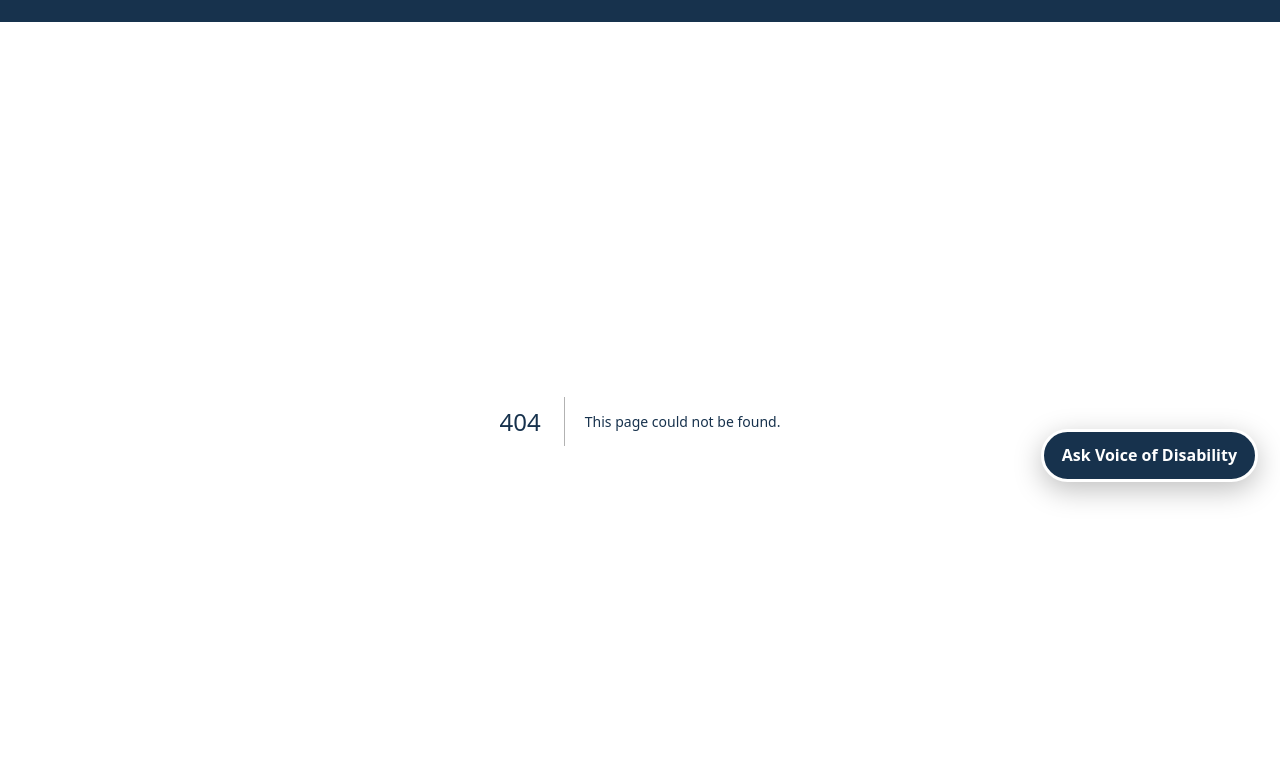
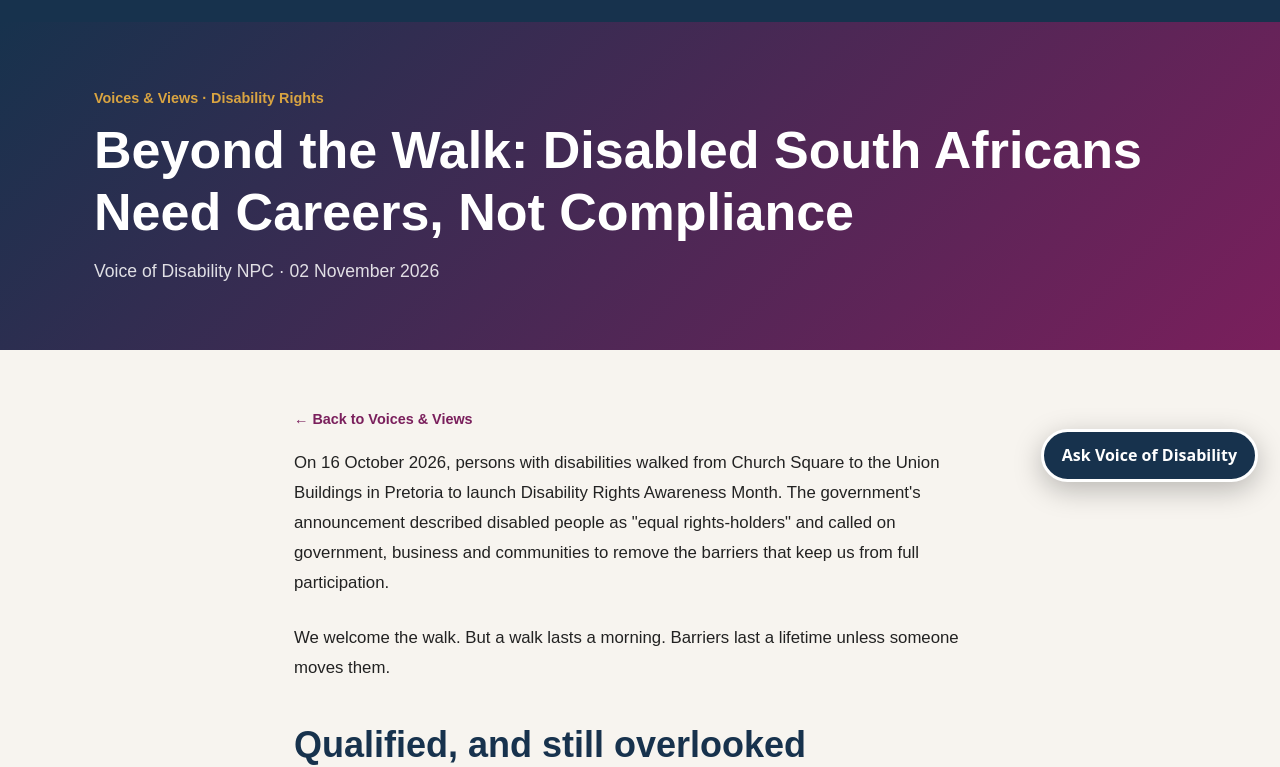
Before and after one commit to laggiesfl/voice-of-disability, a Next.js app: page /blog/beyond-the-walk-careers-not-compliance in a window 1280 px wide. Before the commit this address had no page. Shown: the part 296-1063 px from the top of the page. Built offline with nearby package versions, Linux system fonts and the light colour scheme.

Commit message:
Add blog post: beyond-the-walk-careers-not-compliance

```diff
--- /dev/null
+++ b/app/blog/beyond-the-walk-careers-not-compliance/page.tsx
@@ -0,0 +1,46 @@
+import Link from 'next/link';
+import type { Metadata } from 'next';
+
+export const metadata: Metadata = {
+  title: 'Beyond the Walk: Disabled South Africans Need Careers, Not Compliance',
+  description:
+    'As Disability Rights Awareness Month begins, a Wits indaba heard that disabled South Africans are still stuck in internships and entry-level jobs. Voice of Disability says inclusion must now mean careers, leadership and real economic power.',
+};
+
+export default function BeyondTheWalkCareersNotComplianceArticle() {
+  return (
+    <>
+      <section className="page-hero" aria-labelledby="article-h">
+        <div className="container">
+          <p className="byline">Voices &amp; Views · Disability Rights</p>
+          <h1 id="article-h">Beyond the Walk: Disabled South Africans Need Careers, Not Compliance</h1>
+          <p>Voice of Disability NPC · 02 November 2026</p>
+        </div>
+      </section>
+
+      <article className="prose" aria-label="Beyond the Walk: Disabled South Africans Need Careers, Not Compliance article">
+        <Link href="/blog" className="back-link">← Back to Voices &amp; Views</Link>
+
+        <p>On 16 October 2026, persons with disabilities walked from Church Square to the Union Buildings in Pretoria to launch Disability Rights Awareness Month. The government&apos;s announcement described disabled people as "equal rights-holders" and called on government, business and communities to remove the barriers that keep us from full participation.</p>
+<p>We welcome the walk. But a walk lasts a morning. Barriers last a lifetime unless someone moves them.</p>
+<h2>Qualified, and still overlooked</h2>
+<p>A few days later, a <a href="https://www.wits.ac.za/news/latest-news/general-news/2026/2026-10/qualified-but-overlooked.html">Disability Indaba at Wits University</a>, organised by the Wits Department of Social Work, Lead Change and Phila Sonke Wellness Initiative, asked a hard question: why are disabled South Africans still shut out of work, even with equality policies in place?</p>
+<p>Speakers described disabled people who are unemployed, stuck in internships, or kept in entry-level roles, with few paths into management and leadership. Participants pointed to the gap between the 10% disability employment target in the National Development Plan&apos;s disability analysis and the 3% prescribed under Employment Equity regulations. Employers were criticised for treating disability employment as a box-ticking exercise.</p>
+<p>City of Johannesburg councillor Yongama Zigebe put it plainly: <em>"To business: stop seeing inclusion merely as compliance. Recognise talent, create careers and open supply chains."</em> As he also said, government <em>"can construct a ramp. But society must also dismantle prejudice."</em></p>
+<p>The Indaba raised a warning that matters deeply to us. Senzo Mbonambi of Lead Change Developments cautioned that AI-driven automation and some recruitment platforms could disadvantage disabled people. In our view, if hiring moves to systems built without us, old exclusion simply gets a faster engine.</p>
+<h2>Across Africa, the conversation is moving</h2>
+<p>In Kenya, Dr Isaac Mwaura, head of the Office of Diversity, Inclusion and Disability Rights in the Executive Office of the President, <a href="https://citizen.digital/article/government-to-launch-disability-rights-charter-to-strengthen-inclusion-agenda-n393014">announced plans for a national disability rights charter</a>, alongside a Diversity Index that lets institutions review their own practices and build action plans. "We will launch a disability charter and set the pace for disability rights," he said.</p>
+<p>Charters and indexes matter because they make progress measurable. What gets measured gets done.</p>
+<h2>Why this is a UNCRPD question</h2>
+<p>South Africa has ratified the UN Convention on the Rights of Persons with Disabilities. Article 27 recognises our right to work on an equal basis with others, in a labour market that is open, inclusive and accessible. An internship that never becomes a job, or a career that stops at entry level, does not meet that standard. <strong>Nothing About Us Without Us</strong> must reach the boardroom, not stop at the front desk.</p>
+<h2>What this means in South Africa</h2>
+<ul>
+<li><strong>Employers:</strong> track and report promotions and leadership roles for disabled staff, not just headcount.</li>
+<li><strong>Government:</strong> close the gap between the 3% regulatory target and the ambition of the National Development Plan, and make grant rules clear, so disabled entrepreneurs are not afraid to start a business.</li>
+<li><strong>Anyone using AI in hiring:</strong> test those tools with disabled people before they are used, not after harm is done.</li>
+<li><strong>Schools and universities:</strong> make the classroom, in Councillor Zigebe&apos;s words, "the first place where barriers are broken."</li>
+</ul>
+      </article>
+    </>
+  );
+}
```
